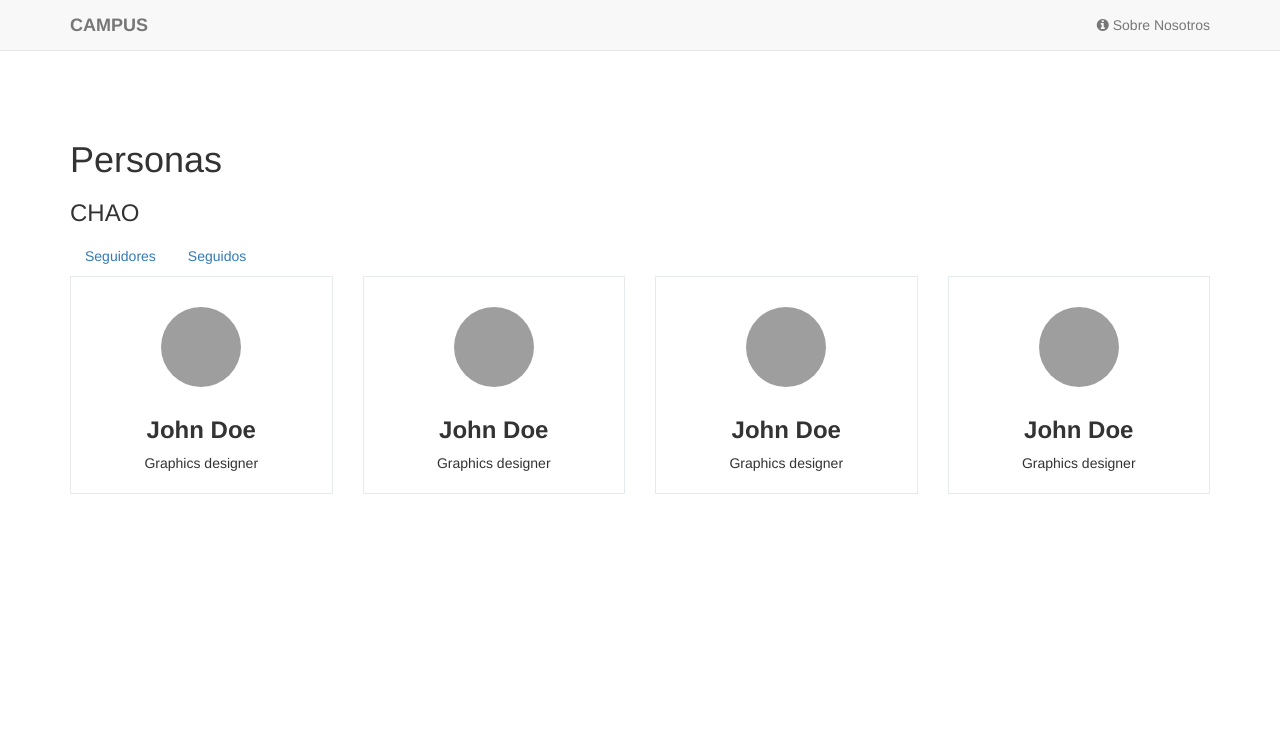
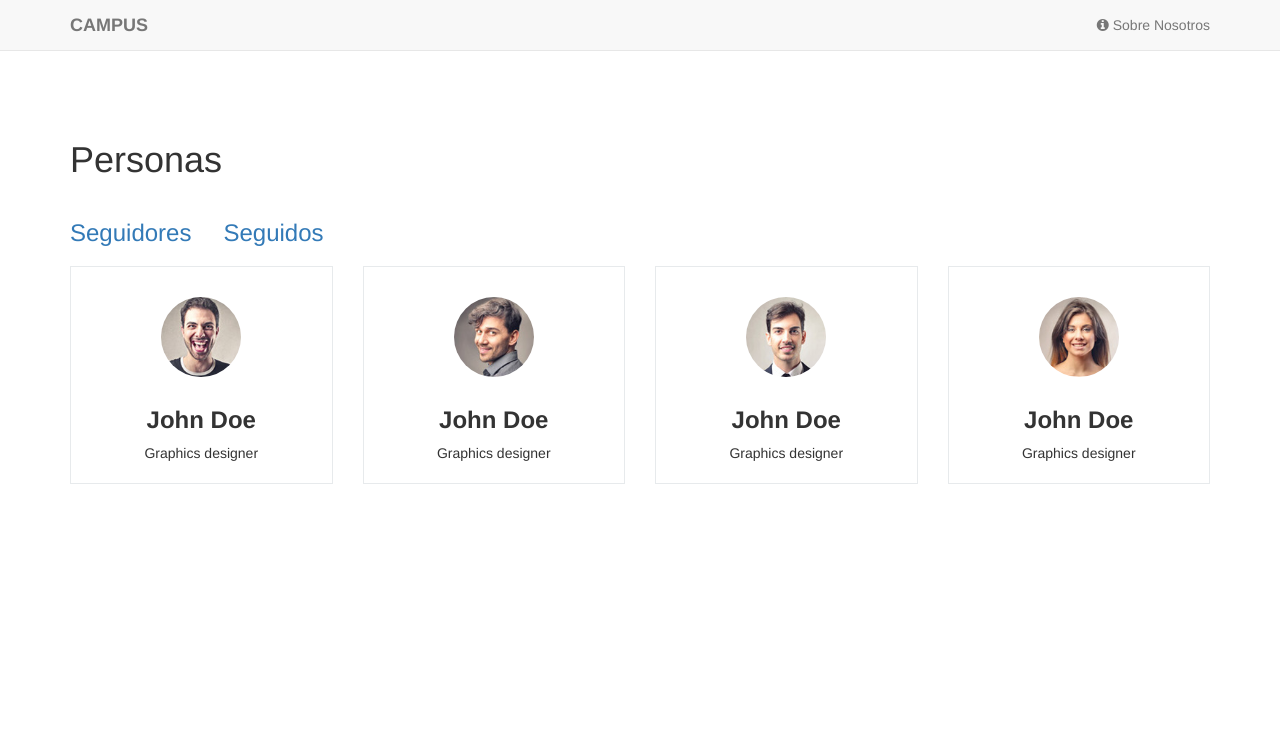
Before and after one commit to favr91/campus, a Rails app: page /personas/index in a window 1280 px wide. Shown: the top 744 px of the page. Run offline with Rails 7, Linux system fonts and the light colour scheme; style sheets or scripts are compiled from the project's sources; some libraries are stand-ins or nearby versions; grey boxes are pictures that could not be loaded.

Commit message:
Agregue las imagenes

```diff
--- a/app/views/personas/index.html.erb
+++ b/app/views/personas/index.html.erb
@@ -1,11 +1,16 @@
 <h1>Personas</h1>
 
-<h3>CHAO </h3>
 
-<ul class="nav nav-pills">
-  <li role="presentation" class="actives"><a href="#">Seguidores</a></li>
-  <li role="presentation" class="actives"><a href="#">Seguidos</a></li>
-</ul>
+
+<div class="row">
+    <h3>
+        <ul class="nav nav-pills">
+            <li role="presentation" class="actives"><a href="#">Seguidores</a></li>
+             <li role="presentation" class="actives"><a href="#">Seguidos</a></li>
+        </ul>
+    </h3>
+</div>
+
 
 <div class="row">
           <div class="col-md-3"><div class="col-md-22 hidden"><div class="row"><div class="row">
@@ -15,7 +20,7 @@
             <div class="cover profile">
               <div class="wrapper">
                 <div class="image">
-                  <img src="img/Cover/profile-cover.jpg" class="show-in-modal" alt="people">
+                  <img src="" class="show-in-modal" alt="people">
                 </div>
                 <ul class="friends">
                   <li>
```
Also changed, not shown: app/assets/images/Friends/guy-1.jpg (added), app/assets/images/Friends/guy-2.jpg (added), app/assets/images/Friends/guy-3.jpg (added), app/assets/images/Friends/guy-4.jpg (added), app/assets/images/Friends/guy-5.jpg (added), app/assets/images/Friends/guy-6.jpg (added), app/assets/images/Friends/guy-9.jpg (added), app/assets/images/Friends/woman-1.jpg (added), app/assets/images/Friends/woman-2.jpg (added), app/assets/images/Friends/woman-3.jpg (added), app/assets/images/Friends/woman-4.jpg (added), app/assets/images/Friends/woman-9.jpg (added).
